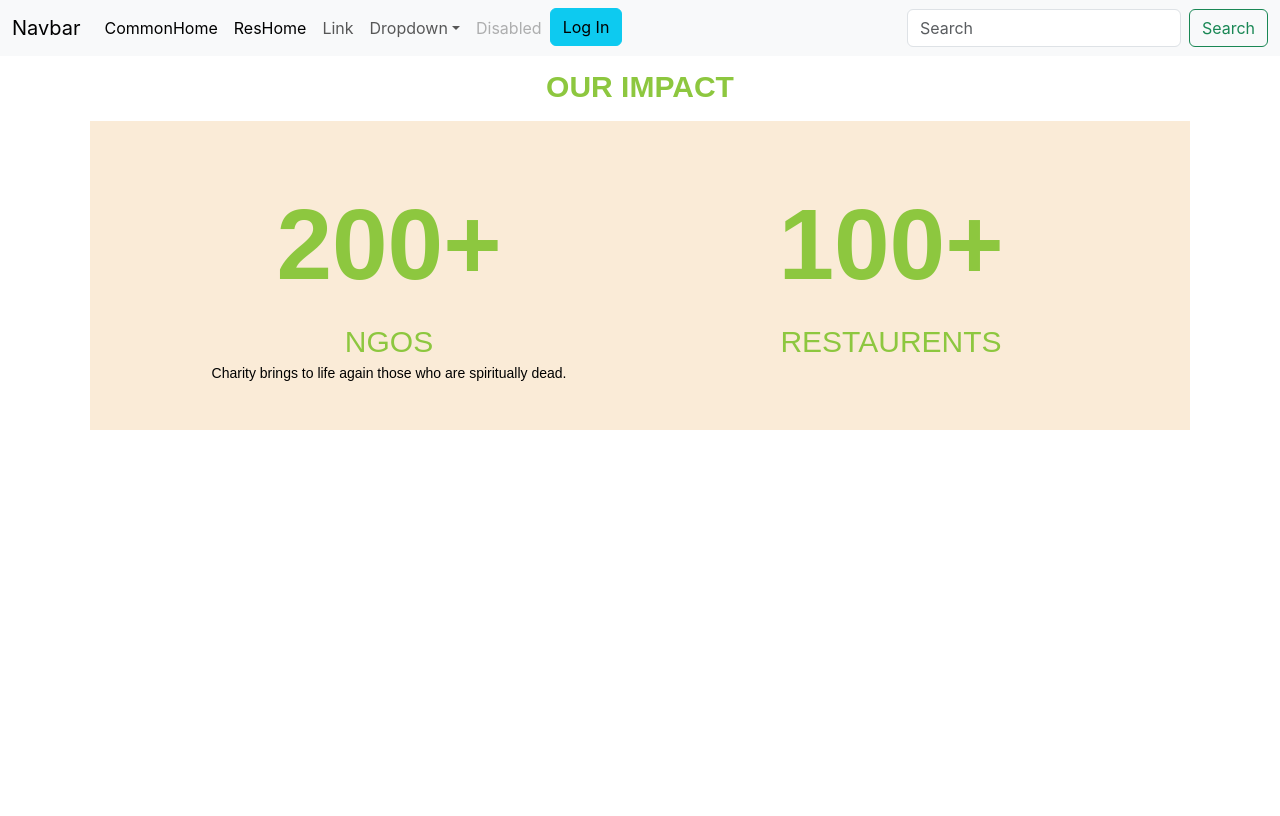
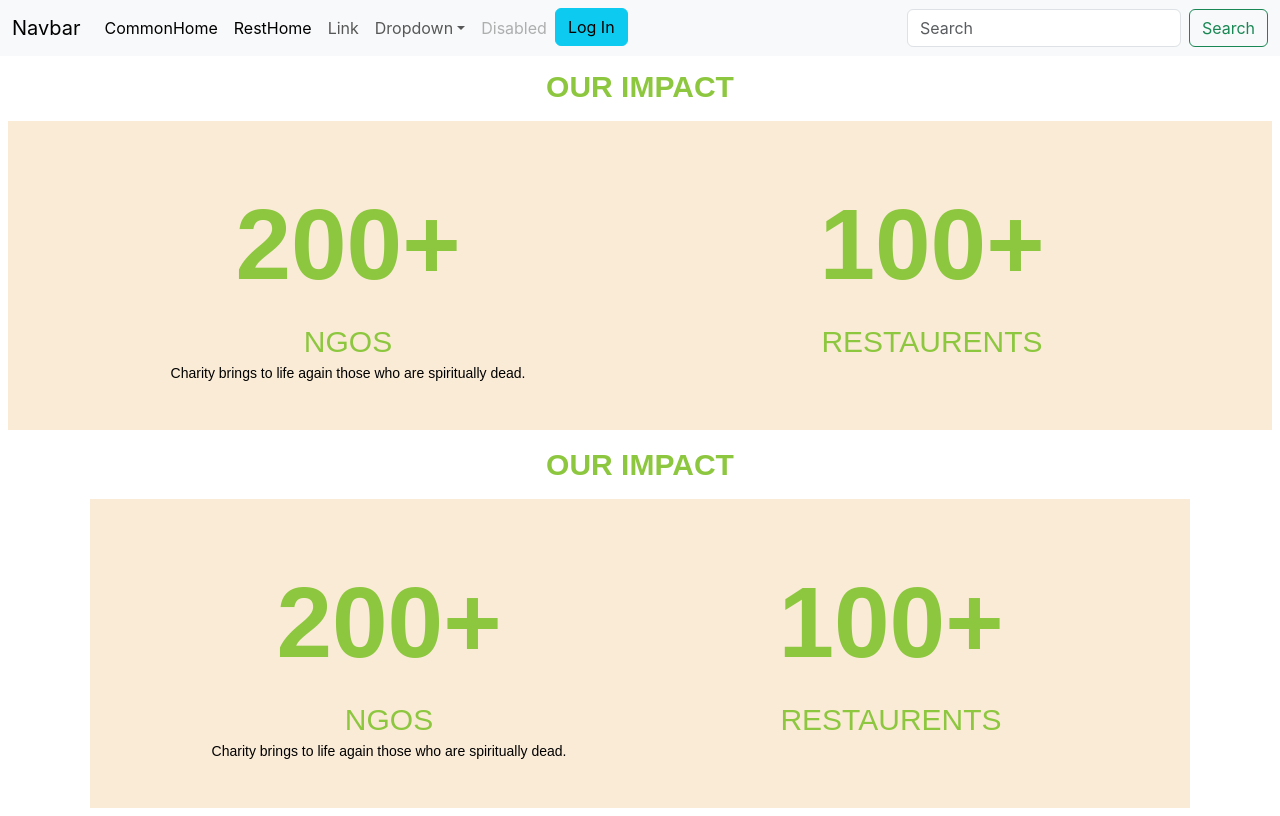
Before and after one commit to arghyadip700/GreenSpoon, a React (Create React App) app in the folder green-spoon/: page / in a window 1280 px wide. Built offline with nearby package versions, Linux system fonts and the light colour scheme.

Commit message:
res_home deleted

```diff
--- a/green-spoon/src/App.js
+++ b/green-spoon/src/App.js
@@ -2,7 +2,7 @@ import "./App.css";
 import { BrowserRouter as Router, Routes, Route } from "react-router-dom";
 import Nav from "./components/Navbar";
 import ComHome from "./components/ComHome";
-import Res_home from "./components/Res_home";
+import Rest_home from "./components/Rest_home";
 
 function App() {
   return (
@@ -10,12 +10,13 @@ function App() {
 
       <Router>
         <Nav />
+        <ComHome />
         <div className="container">
           <Routes>
             {/* <Route exact path="/" element={<Home />} />
               <Route exact path="/about" element={<About />} /> */}
             <Route exact path="/" element={<ComHome />} />
-            <Route exact path="/res_home" element={<Res_home />} />
+            <Route exact path="/res_home" element={<Rest_home />} />
           </Routes>
         </div>
       </Router>
--- a/green-spoon/src/components/Navbar.js
+++ b/green-spoon/src/components/Navbar.js
@@ -24,7 +24,7 @@ function Navbar() {
           <a className="nav-link active" aria-current="page" href="/">CommonHome</a>
         </li>
         <li className="nav-item">
-          <a className="nav-link active" aria-current="page" href="/res_home">ResHome</a>
+          <a className="nav-link active" aria-current="page" href="/rest_home">RestHome</a>
         </li>
         <li className="nav-item">
           <a className="nav-link" href="#">Link</a>
--- a/green-spoon/src/components/res_home.js
+++ /dev/null
@@ -1,15 +0,0 @@
-import React from 'react'
-
-function Res_home() {
-  return (
-    <>
-      <div className="container">
-        <h1>
-          “Cutting food waste is a delicious way of saving money, helping to feed the world and protect the planet.”
-        </h1>
-      </div>
-    </>
-  )
-}
-
-export default Res_home
```
Also changed, not shown: green-spoon/src/components/ngo_home.js (deleted, +0 -7 lines).
